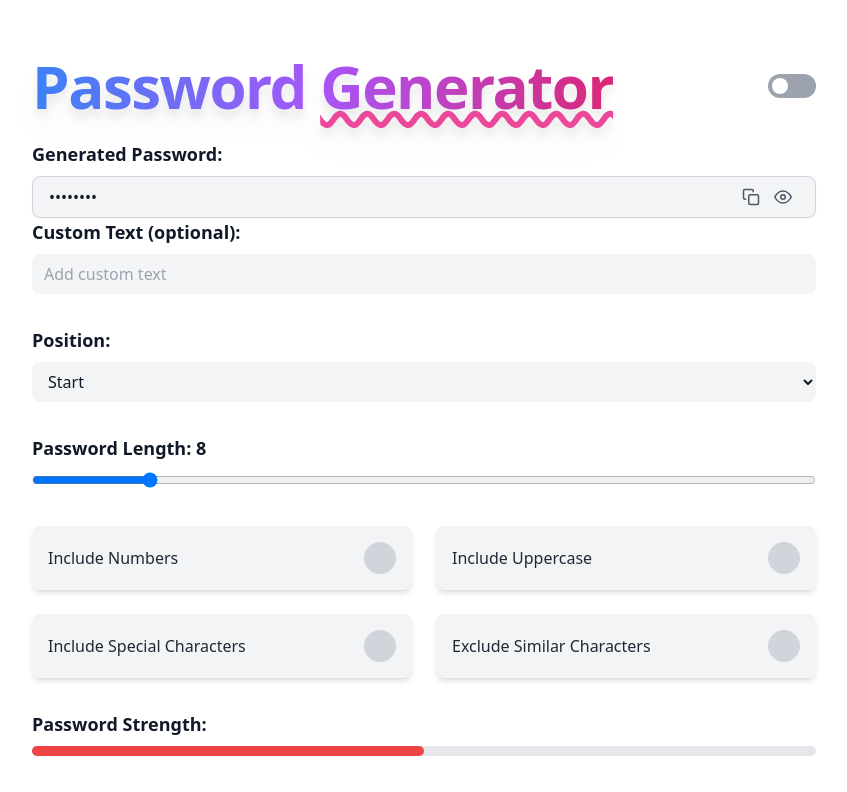
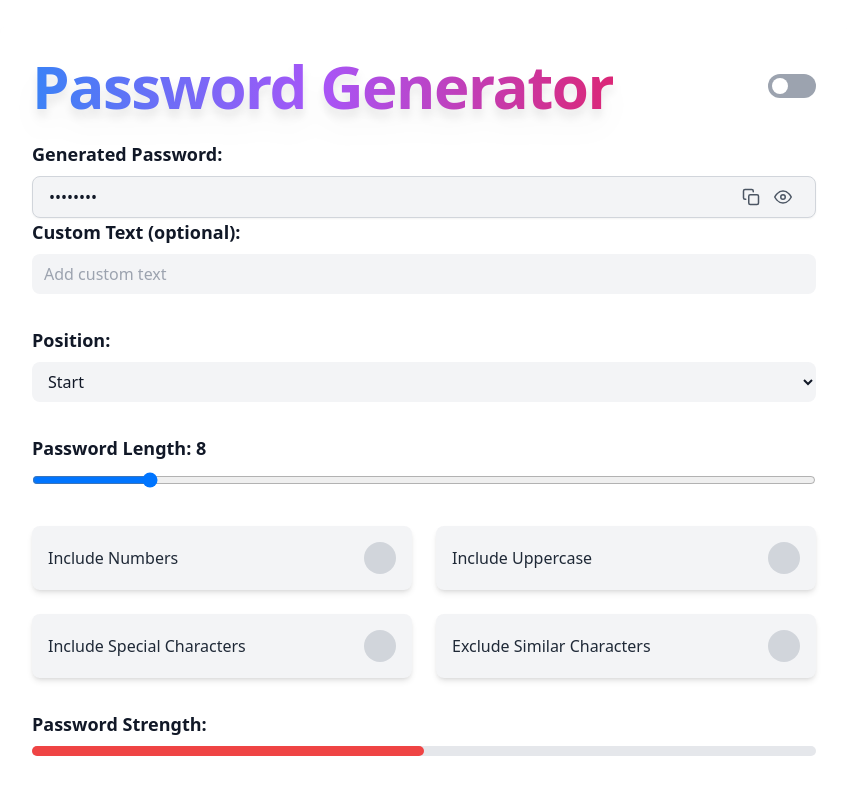
Before and after one commit to priyankap0101/Password-Generator, a React app: page / in a window 1280 px wide. Shown: the top 792 px of the page, without its empty margins (216-1063 px from the left). Built offline with nearby package versions, Linux system fonts and the light colour scheme; the HTML template or start-up script is replaced by a standard one.

Commit message:
Refined Password Generator heading: Removed underline and decoration effects for 'Generator' word to simplify design while retaining the gradient effect. Cleaned up unused styling classes for a more cohesive UI.

```diff
--- a/src/App.jsx
+++ b/src/App.jsx
@@ -150,10 +150,7 @@ function App() {
               className="text-4xl font-extrabold tracking-tight text-center text-transparent sm:text-5xl md:text-6xl drop-shadow-xl bg-gradient-to-r from-blue-500 via-purple-500 to-pink-600 bg-clip-text animate-fade-in-long"
               aria-label="Password Generator"
             >
-              Password{" "}
-              <span className="underline transition-colors duration-300 decoration-wavy decoration-pink-500 hover:decoration-dotted">
-                Generator
-              </span>
+              Password Generator
             </h1>
 
             <Switch
--- a/tailwind.config.js
+++ b/tailwind.config.js
@@ -6,16 +6,29 @@ export default {
   ],
   theme: {
     extend: {
+      // Define custom animations
       animation: {
         'fade-in-long': 'fadeInLong 1.2s ease-in-out',
+        'fade-in-slow': 'fadeInLong 2s ease-in-out',
       },
+      // Add keyframes for animations
       keyframes: {
         fadeInLong: {
           '0%': { opacity: '0', transform: 'translateY(-20px)' },
+          '50%': { opacity: '0.5', transform: 'translateY(-10px)' }, // Smooth transition phase
           '100%': { opacity: '1', transform: 'translateY(0)' },
         },
       },
+      // Extend default spacing, colors, or other utilities if needed
+      spacing: {
+        '128': '32rem', // Example custom spacing utility
+      },
+      colors: {
+        'brand-blue': '#1E40AF', // Example brand color for customization
+        'brand-pink': '#DB2777',
+      },
     },
   },
+  // Add plugins if necessary for additional utilities
   plugins: [],
 };
```
